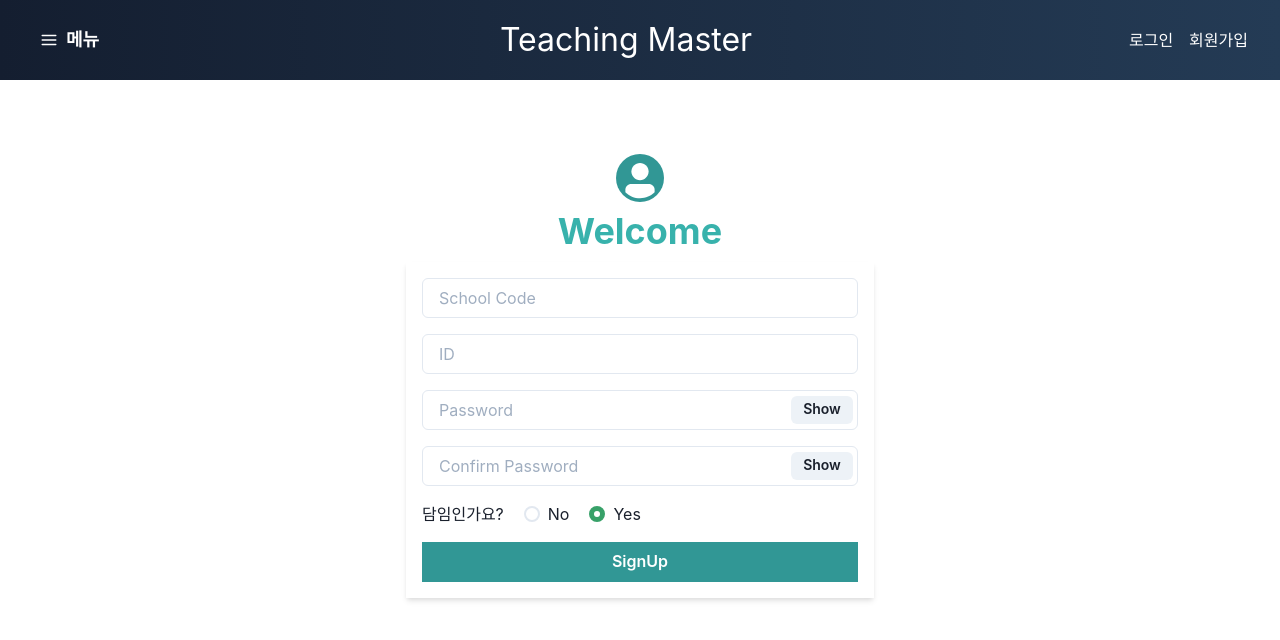
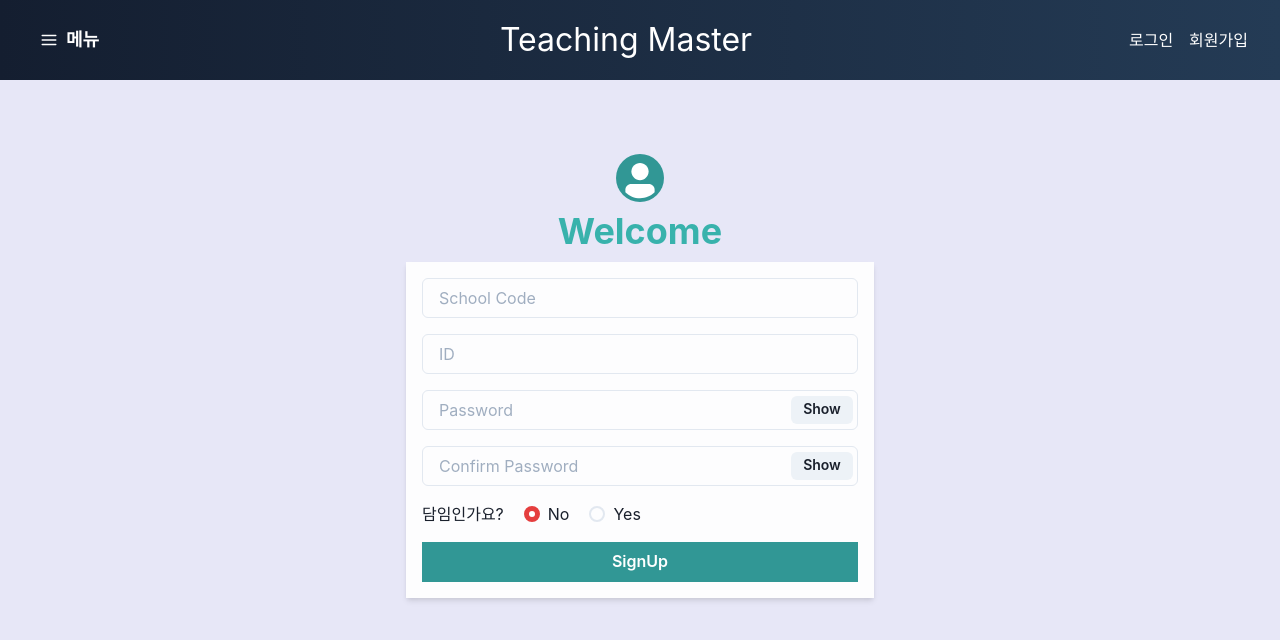
Before and after one commit to qkrtjddms27/TeachingMaster, a React (Create React App) app in the folder frontend/: page /signup in a window 1280 px wide. Shown: the top 640 px of the page. Built offline with nearby package versions, Linux system fonts and the light colour scheme.

Commit message:
fix - signup 담임여부 체크가능
- radio 버튼 누르면 console에서 확인 가능

```diff
--- a/frontend/src/App.js
+++ b/frontend/src/App.js
@@ -3,10 +3,11 @@ import 'bootstrap/dist/css/bootstrap.min.css';
 import { ChakraProvider } from '@chakra-ui/react'
 import routes from './routes';
 import Header from './components/Header'
+import './App.scss'
 
 function App() {
   return (
-    <div>
+    <div className='App'>
       <ChakraProvider>
         <Header/>
         {routes.map(route=>{
--- /dev/null
+++ b/frontend/src/App.scss
@@ -0,0 +1,4 @@
+.App {
+  background-color: #e7e7f7;
+  height: 100vh;
+}
--- a/frontend/src/components/Sidebar.scss
+++ b/frontend/src/components/Sidebar.scss
@@ -1,5 +1,6 @@
 .DrawerHeader {
-  background-color: rgb(69, 148, 170);
+  // background: linear-gradient(70deg, #3e46d3 0%, #8f94fb 100%);
+  background-color: #5c5a8f;
   text-align: center;
 }
 .sidebar-button {
@@ -9,7 +10,8 @@
   color: white;
 }
 .DrawerBody {
-  background-color: rgb(87, 142, 156);
+  background-color: #525181;
+  // background: linear-gradient(70deg, #4e54c8 0%, #8f94fb 100%);
   // text-align: center;
   .Icon {
     margin-right: 1rem;
--- a/frontend/src/features/teacher/Home.scss
+++ b/frontend/src/features/teacher/Home.scss
@@ -12,7 +12,8 @@
   text-align: center;
   height: 35rem;
   width: 60rem;
-  background-color: rgb(92, 129, 179);
+  // background-color: rgb(92, 129, 179);
+  background-color: pink;
   margin-top: 3rem;
   border-radius: 30px;
   .teacher {
--- a/frontend/src/features/user/Login.js
+++ b/frontend/src/features/user/Login.js
@@ -31,7 +31,7 @@ const Login = () => {
       <Spacer/>
       <Stack flexDir="column" mb="2" justifyContent="center" alignItems="center" >
         <Avatar bg="teal.500" />
-        <Heading color="teal.400">Welcome</Heading>
+        <Heading color="teal.400">Teaching Master</Heading>
         <Box minW={{ base: "90%", md: "468px" }}>
           <form onSubmit={handleSubmit}>
             <Stack spacing={4} p="1rem" backgroundColor="whiteAlpha.900" boxShadow="md" >
@@ -60,7 +60,7 @@ const Login = () => {
       <Box>
         New to us?{" "}
         <Link color="teal.500" to="/signup">
-          Sign Up
+          회원가입
         </Link>
       </Box>
       <Spacer/>
--- a/frontend/src/features/user/Signup.js
+++ b/frontend/src/features/user/Signup.js
@@ -1,7 +1,8 @@
 import { useState, useEffect } from "react";
 import { Flex, Heading, Text, Input, Button, InputGroup, Stack, Box, Link, Avatar, FormControl, InputRightElement, Spacer, RadioGroup, Radio } from "@chakra-ui/react";
 
-
+// 담임유무 Yes면 학년, 반 선택버튼 뜨게하기
+// 등록버튼 누르면 유효한지(비밀번호 같은가? 빈칸 없는가?) 확인 -> 유효하지 않으면 alert
 const Signup = () => {
   // password, confirmPassword 보일까? 말까?
   const [showPassword, setShowPassword] = useState(false);
@@ -19,10 +20,20 @@ const Signup = () => {
   const [userId, setUserId] = useState('')
   const [userPassword, setUserPassword] = useState('')
   const [confirmUserPassword, setConfirmUserPassword] = useState('')
-  const [isClassTeacher, setIsClassTeacher] = useState(false)
+  const [isClassTeacher, setIsClassTeacher] = useState('1')
   const [grade, setGrade] = useState('')
   const [group, setGroup] = useState('')
   const [pic, setPic] = useState('')
+
+
+  useEffect(() => {
+    console.log('담임인가?', isClassTeacher)
+    if (isClassTeacher === '2') {
+      // 학년 반 선택하는거 보이게
+    } else {
+      // 학년 반 선택하는거 안보이게
+    }
+  }, [isClassTeacher])
 
 
   // // 비번과 비번확인이 같은가? 다른가?
@@ -100,9 +111,9 @@ const Signup = () => {
                 </InputGroup>
               </FormControl>
               {/* 담임 여부 */}
-              <RadioGroup defaultValue='2'>
+              <RadioGroup defaultValue='1' onChange={setIsClassTeacher} value={isClassTeacher}>
                 <Stack spacing={5} direction='row'>
-                  <Text>담임인가요?</Text>
+              <Text>담임인가요?</Text>
                   <Radio colorScheme='red' value='1'>
                     No
                   </Radio>
```
Also changed, not shown: 2 other files (tests, documents, lock files or other folders).
